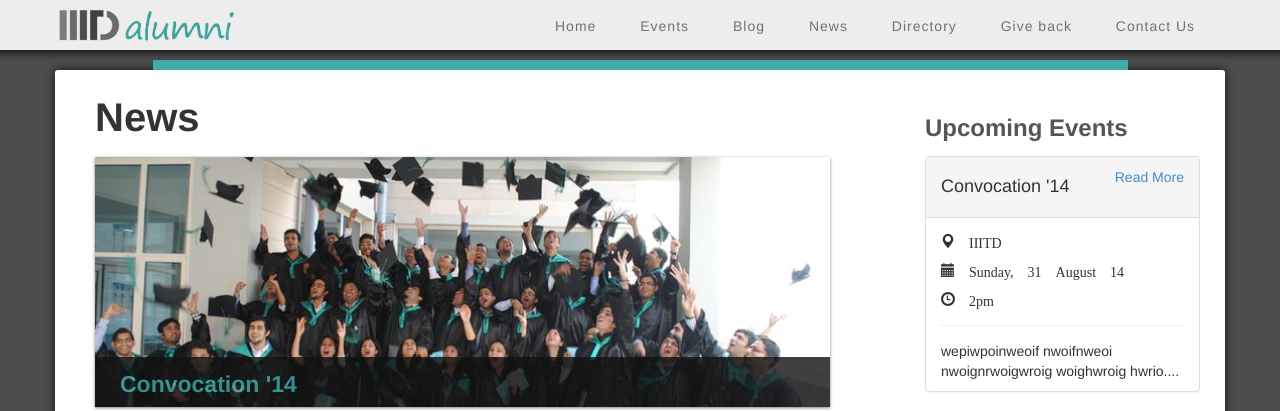
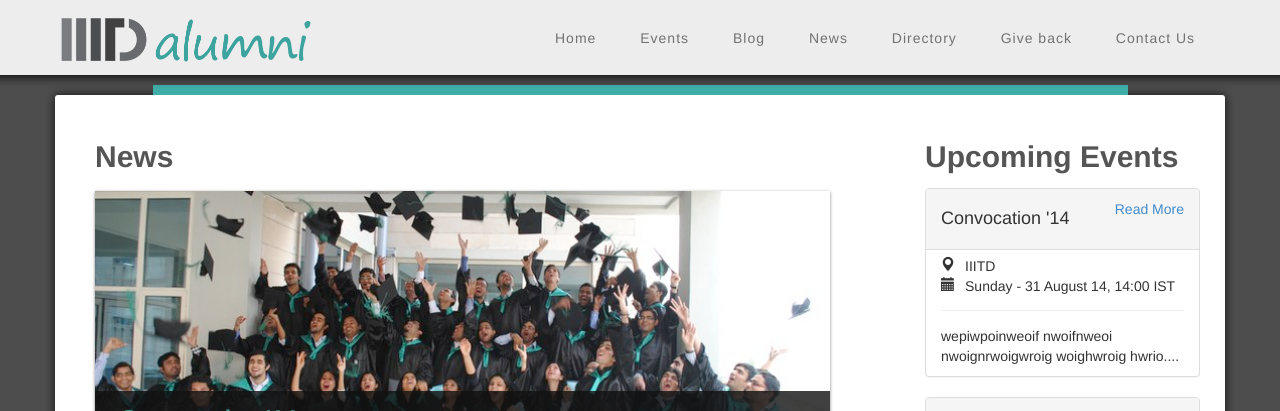
Before and after one commit to prateek-iiitd/IIITDAlumniPortal, a Django app: page / in a window 1280 px wide. Shown: the top 411 px of the page. Run offline with Django 3.2, Linux system fonts and the light colour scheme; some libraries are stand-ins or nearby versions.

Commit message:
Blog writer Field, Font of 'News' headline and such small css changes

```diff
--- a/AlumniPortal/AlumniPortal/static/alumniportal/css/stylesheet.css
+++ b/AlumniPortal/AlumniPortal/static/alumniportal/css/stylesheet.css
@@ -4,7 +4,7 @@ body {
     font-family: "Helvetica Neue", Helvetica, Arial, sans-serif !important;
     /*min-height:100%;*/
     /*margin-bottom: 80px;*/
-    padding-top: 45px;
+    padding-top: 60px;
 }
 
 /*#wrapper {
@@ -30,7 +30,7 @@ body {
 }
 
 #nav-bar {
-	height:50px;
+    height: 75px;
     /*padding-right: 85px;*/
     margin-top: 0px;
     /*width: 1024px;*/
@@ -43,8 +43,8 @@ body {
 
 #nav-bar ul {
     /*position: fixed;*/
-	list-style:none;
-	padding: 16px 0 15px 0;
+    list-style: none;
+    padding: 28px 0 20px 0;
     width: 690px;
 }
 
@@ -54,32 +54,34 @@ body {
     background-color: #fff;
 }
 
-#nav-bar li	{
+#nav-bar li {
     /*float: right;*/
     display: inline;
     /*background-color: #efefef;*/
     color: #777;
-	padding: 14px 20px 11px 20px;
+    padding: 20px 20px 24px 20px;
     letter-spacing: 1px;
     cursor: pointer;
 }
+
 #nav-bar li:hover {
-	color:#3fada8;
+    color: #3fada8;
     border-bottom: 5px solid #3fada8;
     /*box-shadow: inset 0px -5px 5px #3fada8;*/
     /*background-color:#ddd;*/
 }
 
 #green-dabba {
-    height:10px;
-    background-color:#3fada8;
-    margin-top:15px;
+    height: 10px;
+    background-color: #3fada8;
+    margin-top: 25px;
 }
+
 #green-dabba-2 {
-    height:10px;
-    background-color:#3fada8;
+    height: 10px;
+    background-color: #3fada8;
     margin-bottom: 10px;
-    z-index:0;
+    z-index: 0;
 }
 
 #contentpane {
@@ -87,7 +89,7 @@ body {
     /*display: block;*/
     background-color: #fff;
     box-shadow: 0 0 10px #111;
-    z-index:500;
+    z-index: 500;
     padding: 25px 15px;
     border-radius: 3px;
     /*margin: 0 auto;*/
@@ -104,24 +106,29 @@ body {
     border-top-right-radius: 3px;
     border-top-left-radius: 3px;
 }
+
 .footer ul {
     list-style: none;
     text-align: center;
     margin-top: 15px;
 }
+
 .footer ul li {
     display: inline;
     margin: 10px;
 }
+
 .footer ul li span {
     color: #999;
 }
+
 .footer ul li a {
     color: #555;
     text-decoration: none;
     padding: 10px;
     cursor: pointer;
 }
+
 .footer ul li a:hover {
     color: #444;
     background-color: #3fada8;
@@ -130,31 +137,31 @@ body {
 
 .card-main {
     padding-left: 40px;
-    background-color:#fff;
+    background-color: #fff;
     /*height:600px;*/
     /**/
 
 }
 
-
 h2 {
     margin-top: 0;
     font-size: 40px !important;
-    font-weight:bold;
+    font-weight: bold;
 }
 
 h3 {
-    color:#555;
+    color: #555;
     font-weight: bold;
+    font-size:30px;
 }
 
 .card-event h3 {
-    margin-bottom:15px;
+    margin-bottom: 15px;
 }
 
 .card-event {
-    background-color:#fff;
-    padding-right:25px;
+    background-color: #fff;
+    padding-right: 25px;
     /*box-shadow: 0 0 10px #111;*/
 }
 
@@ -164,37 +171,40 @@ h3 {
 }
 
 .well h2 {
-    color:#333;
-    font-size:18px;
-    font-weight:bold;
-}
-.well .btn {
-    color:#efefef;
-}
-.well p, .well table {
-    color:#333;
-    font-size:14px;
+    color: #333;
+    font-size: 18px;
+    font-weight: bold;
 }
 
+.well .btn {
+    color: #efefef;
+}
+
+.well p, .well table {
+    color: #333;
+    font-size: 14px;
+}
 
 .divider-4r {
-    height:2px;
-    margin:30px 0;
-    background-color:#ccc;
+    height: 2px;
+    margin: 30px 0;
+    background-color: #ccc;
 }
 
 .card-field {
-    margin-top:10px;
+    padding-left: 10px;
+    font-family: "Helvetica Neue", Helvetica, Arial, sans-serif !important;
 }
 
 hr {
-    margin-top:15px;
+    margin-top: 15px;
     margin-bottom: 15px;
 }
 
 .panel-heading {
     cursor: pointer;
 }
+
 .panel-heading:hover {
     background-color: #eee;
 }
@@ -207,3 +217,9 @@ hr {
 .card-event .row:nth-child(2) .panel .panel-body {
     display: block;
 }
+
+.writer {
+    font-size: 17px;
+    font-weight: bolds;
+    color: #3cada8;
+}
--- a/AlumniPortal/AlumniPortal/static/mosaic/css/mosaic.css
+++ b/AlumniPortal/AlumniPortal/static/mosaic/css/mosaic.css
@@ -63,6 +63,7 @@
     left: 0;
     width: 100%;
 }
+
 
 .mosaic-overlay {
     display: none;
--- a/AlumniPortal/AlumniPortal/static/mosaic/js/mosaic.1.0.1.js
+++ b/AlumniPortal/AlumniPortal/static/mosaic/js/mosaic.1.0.1.js
@@ -122,7 +122,9 @@
                 opacity: 0.9			//Opacity for overlay (0-1)
             });
 
-            $('.fade2').mosaic();
+            $('.fade2').mosaic({
+                animation: 'fade'
+            });
 
             $('.bar').mosaic({
                 animation: 'slide'		//fade or slide
--- a/AlumniPortal/AlumniPortal/templates/card_event_upcoming.html
+++ b/AlumniPortal/AlumniPortal/templates/card_event_upcoming.html
@@ -5,9 +5,8 @@
             <h4>Convocation '14</h4>
         </div>
         <div class="panel-body text-left">
-            <span class="glyphicon glyphicon-map-marker card-field"> IIITD</span><br/>
-            <span class="glyphicon glyphicon-calendar card-field"> Sunday, 31 August 14</span><br/>
-            <span class="glyphicon glyphicon-time card-field"> 2pm</span><br/>
+            <span class="glyphicon glyphicon-map-marker"><span class="card-field">IIITD</span></span><br/>
+            <span class="glyphicon glyphicon-calendar"><span class="card-field">Sunday - 31 August 14, 14:00 IST</span></span><br/>
 
             <div class="clearfix"></div>
             <hr>
--- a/AlumniPortal/AlumniPortal/templates/home.html
+++ b/AlumniPortal/AlumniPortal/templates/home.html
@@ -6,7 +6,7 @@
 
 
     <div class="row">
-        <h2>News</h2>
+        <h3>News</h3>
 
         {#Placeholder for main news.#}
 
@@ -15,19 +15,93 @@
 
         {#Placeholder for smaller news.#}
         <div class="row">
-            {% include 'summary_short_news.html' %}
-            {% include 'summary_short_news.html' %}
-            {% include 'summary_short_news.html' %}
+            <div class="col-lg-4">
+                <div class="mosaic-block2 fade2">
+                    <a href="#" target="_blank" class="mosaic-overlay">
+                        <div class="details2">
+                            <h4>Research Showcase '14</h4><br/>
+
+                            <p>Let's Go Invent!<br/>@Sunday, 22 March 2014</p>
+                        </div>
+                    </a>
+
+                    <div class="mosaic-backdrop"><img
+                            src="{{ STATIC_URL }}alumniportal/img/research-showcase-2014.jpg"
+                            style="height:100%;width:auto;margin-left:-125px;"/></div>
+                </div>
+            </div>
+            <div class="col-lg-4">
+                <div class="mosaic-block2 fade2">
+                    <a href="#" target="_blank" class="mosaic-overlay">
+                        <div class="details2">
+                            <h4>Alumni '14</h4><br/>
+
+                            <p></p>
+                        </div>
+                    </a>
+
+                    <div class="mosaic-backdrop"><img
+                            src="{{ STATIC_URL }}alumniportal/img/IIITD-grad.jpg"
+                            style="height:100%;width:auto;margin-left:-200px;"/></div>
+                </div>
+            </div>
+            <div class="col-lg-4">
+                <div class="mosaic-block2 fade2">
+                    <a href="#" target="_blank" class="mosaic-overlay">
+                        <div class="details2">
+                            <h4>Esya '14</h4><br/>
+
+                            <p></p>
+                        </div>
+                    </a>
+
+                    <div class="mosaic-backdrop"><img
+                            src="{{ STATIC_URL }}alumniportal/img/esya14.jpg"
+                            style="height:100%;width:auto;margin-left:-55px;"/></div>
+                </div>
+            </div>
         </div>
     </div>
 
     <div class="divider-4r"></div>
 
-    {% include 'summary_blog.html' %}
+    <div class="row">
+        <div class="col-lg-5">
+            <div class="mosaic-block3 bar2">
+                <div class="mosaic-backdrop">
+                    <img src="{{ STATIC_URL }}alumniportal/img/director-sir.jpg"/>
+                </div>
+            </div>
+        </div>
+        <div class="col-lg-7">
+            <h2>Role of Alumni in an Institute</h2>
+            <span class="writer">Pankaj Jalote, Director, IIIT-Delhi</span>
+
+            <p>
+                To a large extent what alumni do with their lives define the stature of an Institute. And we have
+                provided a strong foundation for you to do well in life – good education...
+            </p>
+        </div>
+    </div>
 
     <div class="divider-4r"></div>
 
-    {% include 'summary_blog.html' %}
+    <div class="col-lg-5">
+        <div class="mosaic-block3 bar2">
+            <div class="mosaic-backdrop">
+                <img src="{{ STATIC_URL }}alumniportal/img/raghavsethi.png"/>
+            </div>
+        </div>
+    </div>
+    <div class="col-lg-7">
+        <h2>IIIT-Delhi – A three year update </h2>
+        <span class="writer">Raghav Sethi, B.Tech (CSE) 2009</span>
+
+        <p>
+            I believe that IIIT-D is among the best places in the country to study computer science (and now possibly
+            electronics and communication as well). However, as I pointed out in my...
+        </p>
+    </div>
 
 
 {% endblock %}
@@ -45,5 +119,5 @@
 {% endblock %}
 
 {% block scripts %}
-        <script type="text/javascript" src="{{ STATIC_URL }}alumniportal/js/home.js"></script>
+    <script type="text/javascript" src="{{ STATIC_URL }}alumniportal/js/home.js"></script>
 {% endblock %}
--- a/AlumniPortal/AlumniPortal/templates/navbar.html
+++ b/AlumniPortal/AlumniPortal/templates/navbar.html
@@ -5,7 +5,7 @@
 
         <div class="row">
             <div class="pull-left">
-                <img src="{{ STATIC_URL }}alumniportal/img/alumni-logo.png" style="height:35px;margin-top:8px;"/>
+                <img src="{{ STATIC_URL }}alumniportal/img/alumni-logo.png" style="height:50px;margin-top:15px;"/>
             </div>
             <div id="nav-bar" class="pull-right">
                 <ul>
--- a/AlumniPortal/AlumniPortal/templates/summary_blog.html
+++ b/AlumniPortal/AlumniPortal/templates/summary_blog.html
@@ -2,7 +2,7 @@
     <div class="col-lg-5">
         <div class="mosaic-block3 bar2">
             <div class="mosaic-backdrop">
-                <img src="#"/>
+                <img src=""/>
             </div>
         </div>
     </div>
--- a/AlumniPortal/AlumniPortal/templates/summary_short_news.html
+++ b/AlumniPortal/AlumniPortal/templates/summary_short_news.html
@@ -1,15 +1,14 @@
 <div class="col-lg-4">
     <div class="mosaic-block2 fade2">
-        <a href="http://www.nonsensesociety.com/2010/12/i-am-not-human-portraits/" target="_blank"
-           class="mosaic-overlay">
+        <a href="#" target="_blank" class="mosaic-overlay">
             <div class="details2">
-                <h4>I Am Not Human - Unique Self Portraits</h4><br/>
+                <h4>Research Showcase '14</h4><br/>
 
-                <p>via the Nonsense Society (photo credit: Dan Deroches)</p>
+                <p>Let's Go Invent!<br/>@Sunday, 22 March 2014</p>
             </div>
         </a>
 
         <div class="mosaic-backdrop"><img
-                src="http://buildinternet.s3.amazonaws.com/projects/mosaic/desroches.jpg"/></div>
+                src="{{ STATIC_URL }}alumniportal/img/research-showcase-2014.jpg" style="height:100%;width:auto;margin-left:-125px;"/></div>
     </div>
 </div>
```
Also changed, not shown: AlumniPortal/AlumniPortal/static/alumniportal/img/IIITD-grad.jpg (added), AlumniPortal/AlumniPortal/static/alumniportal/img/IIITD-grad.webp (added), AlumniPortal/AlumniPortal/static/alumniportal/img/director-sir.jpg (added), AlumniPortal/AlumniPortal/static/alumniportal/img/esya14.jpg (added), AlumniPortal/AlumniPortal/static/alumniportal/img/esya14.webp (added), AlumniPortal/AlumniPortal/static/alumniportal/img/raghavsethi.png (added), AlumniPortal/AlumniPortal/static/alumniportal/img/research-showcase-2014.jpg (added). Lines whose indentation alone changed are shown as unchanged.
